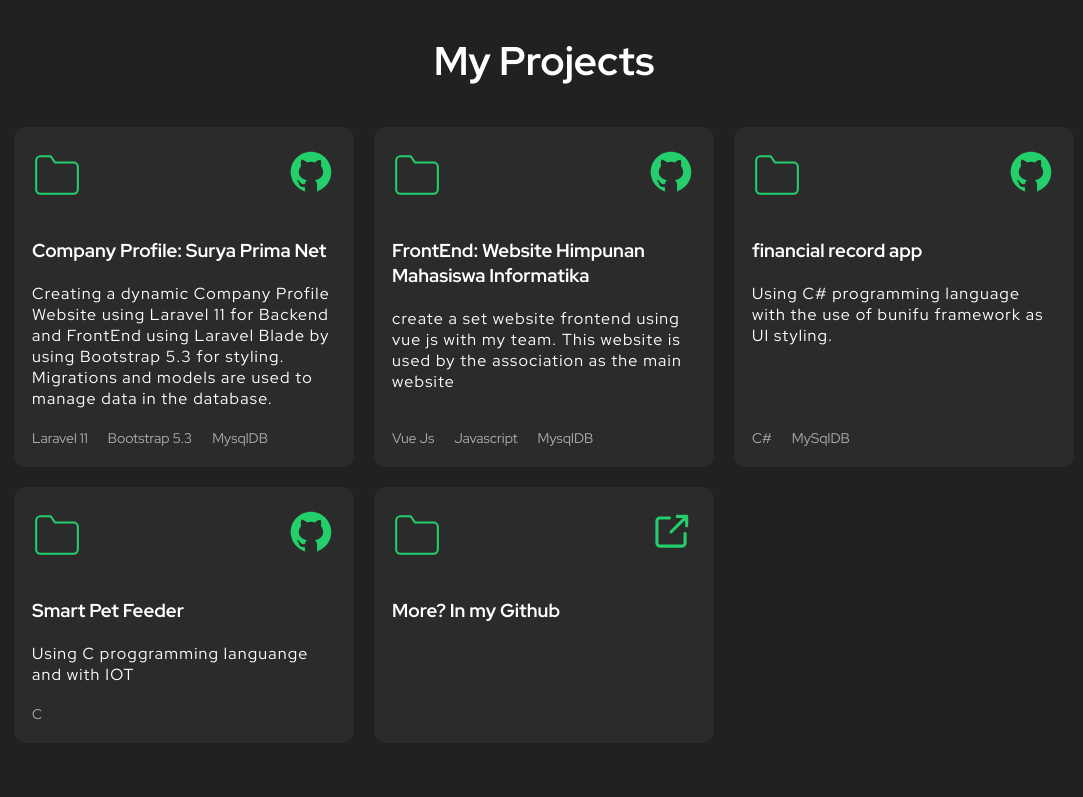
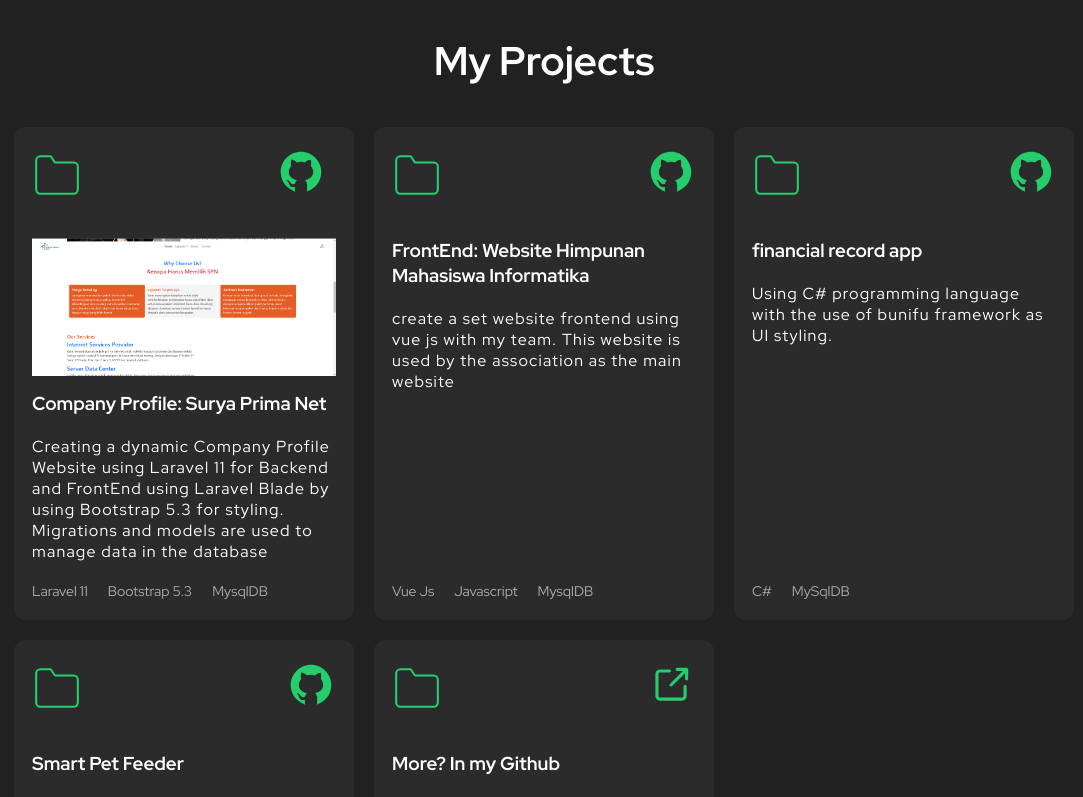
Before and after one commit to MuhammadYusufAndrika/Portofolio, a React (Create React App) app: page / in a window 1280 px wide. Shown: the part 1326-2123 px from the top of the page, without its empty margins (96-1179 px from the left). Built offline with nearby package versions, Linux system fonts and the light colour scheme.

Commit message:
Refactor code structure for improved readability and maintainability

```diff
--- a/src/App.tsx
+++ b/src/App.tsx
@@ -10,9 +10,15 @@ function App() {
   return (
     <>
       <GlobalStyle />
-      <Header />
-      <Main />
-      <Footer />
+      {
+        <>
+          <Header />
+          <Main />
+          <Footer />
+        </>
+      }
+
+
     </>
   )
 }
--- a/src/components/Footer/Footer.tsx
+++ b/src/components/Footer/Footer.tsx
@@ -10,7 +10,7 @@ import instagramIcon from '../../assets/instagram.svg'
 export function Footer() {
   return (
     <Container className="footer">
-      <a href="" className="logo">
+      <a href="#main" className="logo">
         <span>Yusuf Andrika</span>
         <span></span>
       </a>
--- a/src/components/Hero/Hero.tsx
+++ b/src/components/Hero/Hero.tsx
@@ -19,7 +19,7 @@ export function Hero() {
           <h1>Muhammad Yusuf Andrika</h1>
         </ScrollAnimation>
         <ScrollAnimation animateIn="fadeInUp" delay={0.4 * 1000}>
-          <h3>Full Stack Developer</h3>
+          <h3>Web Developer</h3>
         </ScrollAnimation>
         <ScrollAnimation animateIn="fadeInUp" delay={0.6 * 1000}>
           <p className="small-resume">Student at Amikom Yogyakarta University</p>
--- a/src/components/Project/Project.tsx
+++ b/src/components/Project/Project.tsx
@@ -3,7 +3,7 @@ import githubIcon from "../../assets/github.svg"
 // import DownloadApp from '../../assets/download.png'
 import externalLink from "../../assets/external-link.svg"
 import ScrollAnimation from "react-animate-on-scroll"
-import SPNWEB from "../../assets/SPNWEB.png";
+import spnweb from "../../assets/SPNWEB.png"
 
 
 export function Project() {
@@ -19,15 +19,16 @@ export function Project() {
               <div className="project-links">
                 <a href="https://github.com/MuhammadYusufAndrika/SPN-Web.git" target="_blank" rel="noreferrer">
                   <img src={githubIcon} alt="Visit site" /></a>
-                {/* <a href="https://vote.vinayaksingh.com" target="_blank" rel="noreferrer">
-                  <img src={externalLink} alt="Visit site" />
-                </a>  */}
+                <a href="#" target="_blank" rel="noreferrer">
+                </a>
               </div>
             </header>
             <div className="body">
+              <a href="_blank">
+                <img src={spnweb} alt="SPN Web" />
+              </a>
               <h3>Company Profile: Surya Prima Net</h3>
-
-              <p> Creating a dynamic Company Profile Website using Laravel 11 for Backend and FrontEnd using Laravel Blade by using Bootstrap 5.3 for styling. Migrations and models are used to manage data in the database.  </p>
+              <p> Creating a dynamic Company Profile Website using Laravel 11 for Backend and FrontEnd using Laravel Blade by using Bootstrap 5.3 for styling. Migrations and models are used to manage data in the database </p>
             </div>
             <footer> <ul className="tech-list"> <li>Laravel 11</li> <li>Bootstrap 5.3</li> <li>MysqlDB</li> </ul> </footer>
           </div>
@@ -93,7 +94,7 @@ export function Project() {
           </div>
         </ScrollAnimation>
 
-        {/* <ScrollAnimation animateIn="flipInX">
+        {/* {/* <ScrollAnimation animateIn="flipInX">
           <div className="project">
             <header>
               <svg width="50" xmlns="http://www.w3.org/2000/svg" role="img" viewBox="0 0 24 24" fill="none" stroke="#23ce6b " strokeWidth="1" strokeLinecap="round" strokeLinejoin="round"><title>Folder</title> <path d="M22 19a2 2 0 0 1-2 2H4a2 2 0 0 1-2-2V5a2 2 0 0 1 2-2h5l2 3h9a2 2 0 0 1 2 2z"></path> </svg>
@@ -118,7 +119,7 @@ export function Project() {
               </ul>
             </footer>
           </div>
-        </ScrollAnimation>
+        </ScrollAnimation> }*
 
         <ScrollAnimation animateIn="flipInX">
           <div className="project">
--- a/src/components/Project/styles.ts
+++ b/src/components/Project/styles.ts
@@ -89,4 +89,21 @@ export const Container = styled.section`
       grid-template-columns: 1fr;
     }
   }
+    // ...existing code...
+      header{
+        // ...existing code...
+        a > img {
+          width: 5.0rem;
+        }
+      }
+      // ...existing code...
+      .body img {
+        width: 100%;
+        max-width: 100%;
+        max-height: 16rem;
+        height: auto;
+        object-fit: contain;
+        display: block;
+        margin-bottom: 1.5rem;
+      }
 `
```
Also changed, not shown: src/assets/suryaprima.png (added), 1 other file (tests, documents, lock files or other folders).
